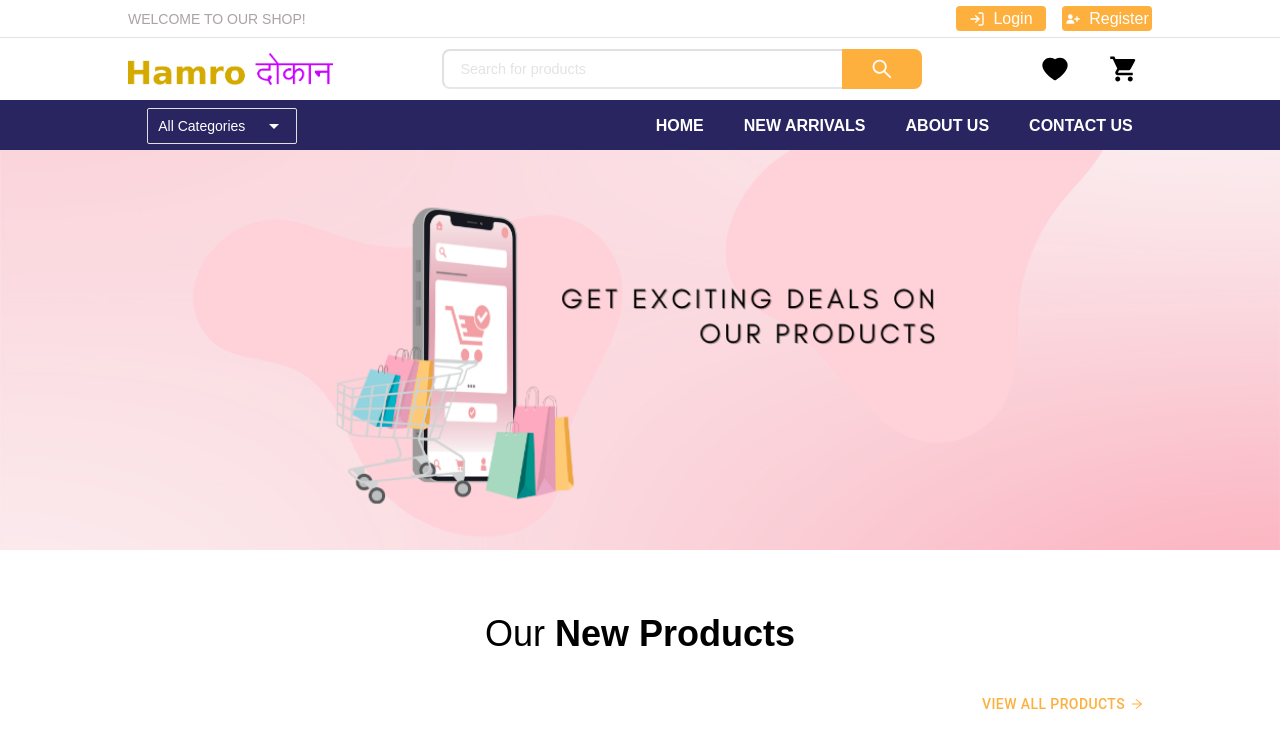
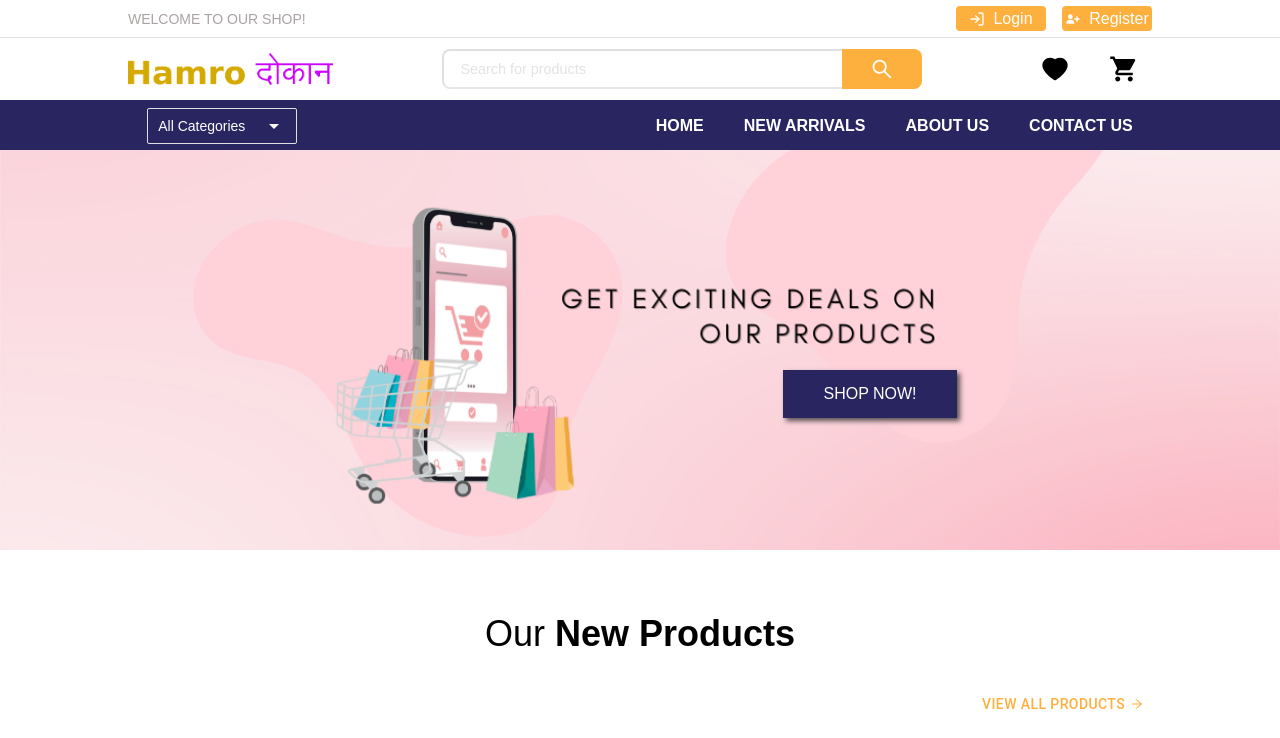
Before and after one commit to imprasanna/e-commerce, a React (Create React App) app in the folder client/: page / in a window 1280 px wide. Shown: the top 738 px of the page. Built offline with nearby package versions, Linux system fonts and the light colour scheme; a web font is replaced by a local one.

Commit message:
Call to action button for shopping, i.e. shop-now button created

```diff
--- a/client/src/components/HomeBody.js
+++ b/client/src/components/HomeBody.js
@@ -11,6 +11,10 @@ const HomeBody = () => {
     <div>
       <div className="body-wrapper">
         <div className="banner"></div>
+        <Link to="/products" className="btn-container">
+          <button className="shop-button">Shop now!</button>
+        </Link>
+
         <div className="body">
           <p
             style={{ textAlign: "center" }}
--- a/client/src/styles/homebody.css
+++ b/client/src/styles/homebody.css
@@ -6,6 +6,29 @@
     background-size: cover;
     z-index: -999;
     position: relative;
+}
+
+.btn-container {
+    position: absolute;
+    width: 100%;
+    text-align: center;
+}
+
+.shop-button {
+    background-color: #292560;
+    color: white;
+    position: relative;
+    padding: 10px 30px 10px 30px;
+    bottom: 400px;
+    box-shadow: 3px 3px 5px #555050;
+    text-transform: uppercase;
+
+}
+
+.shop-button:hover {
+    color: #fdb03e;
+    box-shadow: 4px 4px 10px #555050;
+    background-color: #1d1a49;
 }
 
 .dark-banner {
@@ -38,6 +61,12 @@
     .banner {
         background-image: url('../utils/banner2.png');
         height: 400px;
+    }
+
+    .shop-button {
+        padding: 12px 40px 12px 40px;
+        bottom: 180px;
+        left: 230px;
     }
 }
 
```
